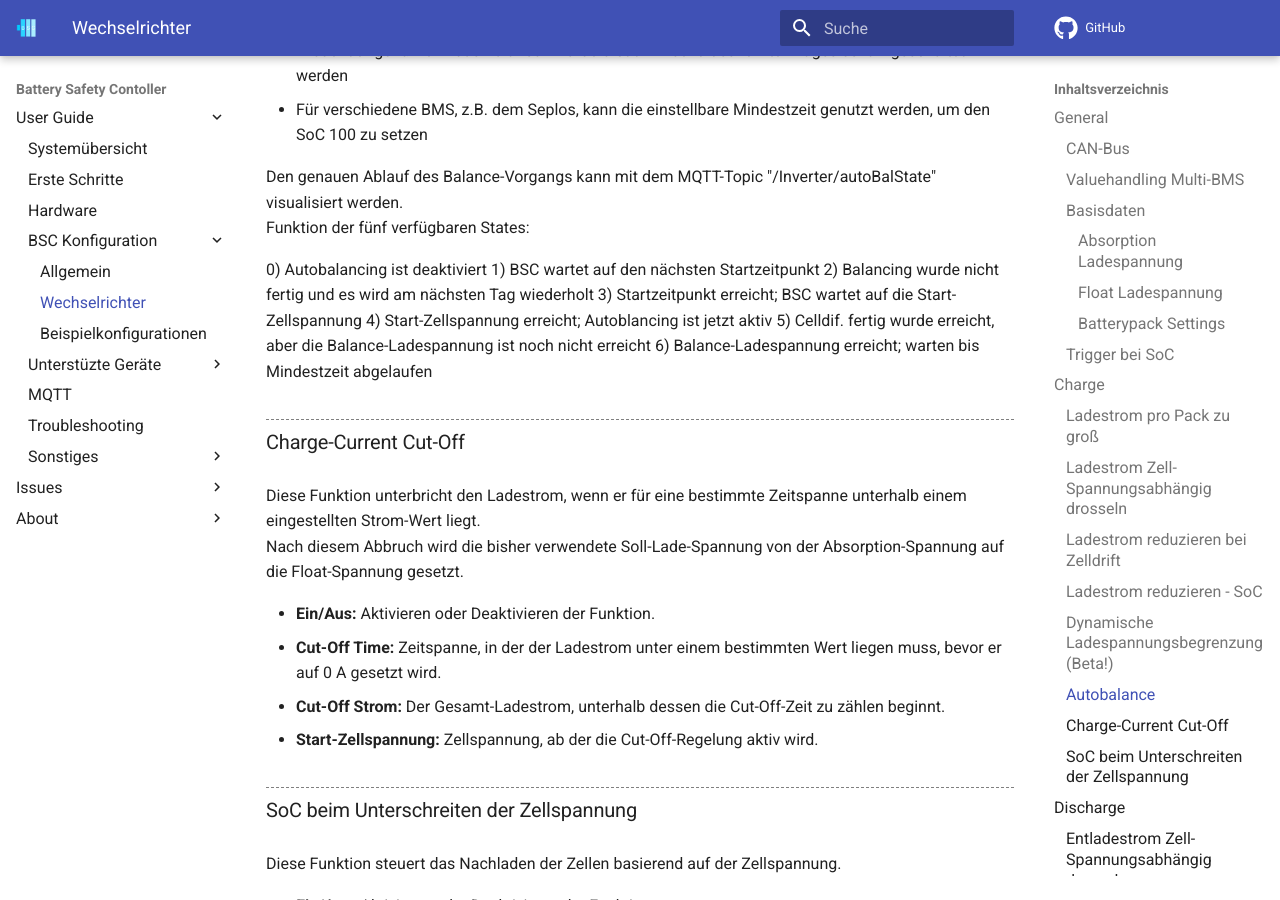
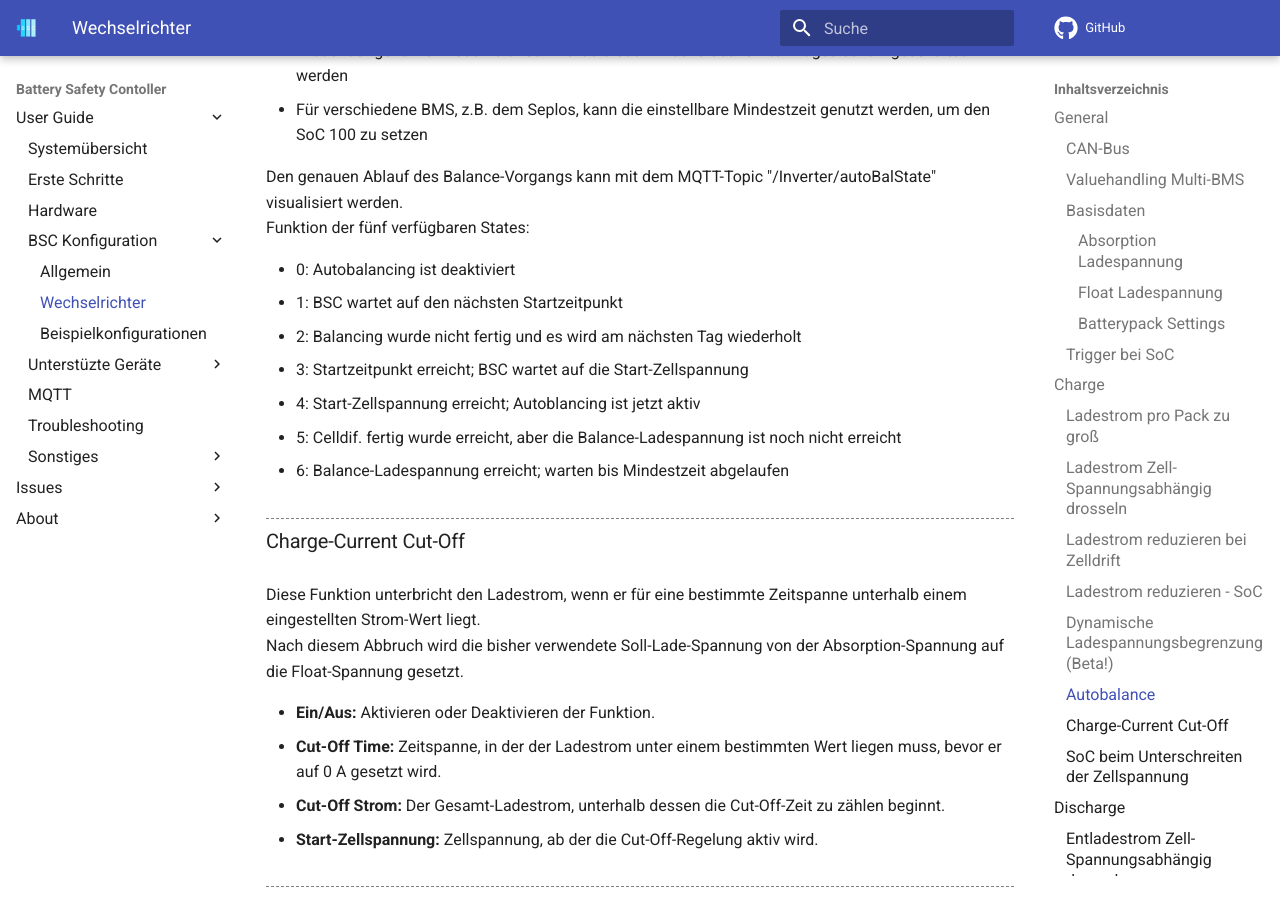
Before and after one commit to bsc-org/bsc, an MkDocs documentation site: the page built from docs/settings_inverter.md, in a window 1280 px wide and 900 px high, scrolled down 9417 px. Built offline with MkDocs 1.6.1 and Material for MkDocs 9.7.7, drawn with Linux system fonts in a browser that asks for light colours; comment, search, counter and statistics services are not loaded; part of the change alters nothing that is shown.

```diff
--- a/docs/settings_inverter.md
+++ b/docs/settings_inverter.md
@@ -164,13 +164,13 @@ Dieses Autobalance-Feature bietet eine automatisierte Lösung, um die Akkuzellen
 Den genauen Ablauf des Balance-Vorgangs kann mit dem MQTT-Topic "/Inverter/autoBalState" visualisiert werden.
 Funktion der fünf verfügbaren States:
 
-  0) Autobalancing ist deaktiviert
-  1) BSC wartet auf den nächsten Startzeitpunkt
-  2) Balancing wurde nicht fertig und es wird am nächsten Tag wiederholt
-  3) Startzeitpunkt erreicht; BSC wartet auf die Start-Zellspannung
-  4) Start-Zellspannung erreicht; Autoblancing ist jetzt aktiv
-  5) Celldif. fertig wurde erreicht, aber die Balance-Ladespannung ist noch nicht erreicht
-  6) Balance-Ladespannung erreicht; warten bis Mindestzeit abgelaufen
+  - 0: Autobalancing ist deaktiviert
+  - 1: BSC wartet auf den nächsten Startzeitpunkt
+  - 2: Balancing wurde nicht fertig und es wird am nächsten Tag wiederholt
+  - 3: Startzeitpunkt erreicht; BSC wartet auf die Start-Zellspannung
+  - 4: Start-Zellspannung erreicht; Autoblancing ist jetzt aktiv
+  - 5: Celldif. fertig wurde erreicht, aber die Balance-Ladespannung ist noch nicht erreicht
+  - 6: Balance-Ladespannung erreicht; warten bis Mindestzeit abgelaufen
 
 ### Charge-Current Cut-Off
 Diese Funktion unterbricht den Ladestrom, wenn er für eine bestimmte Zeitspanne unterhalb einem eingestellten Strom-Wert liegt.
```
